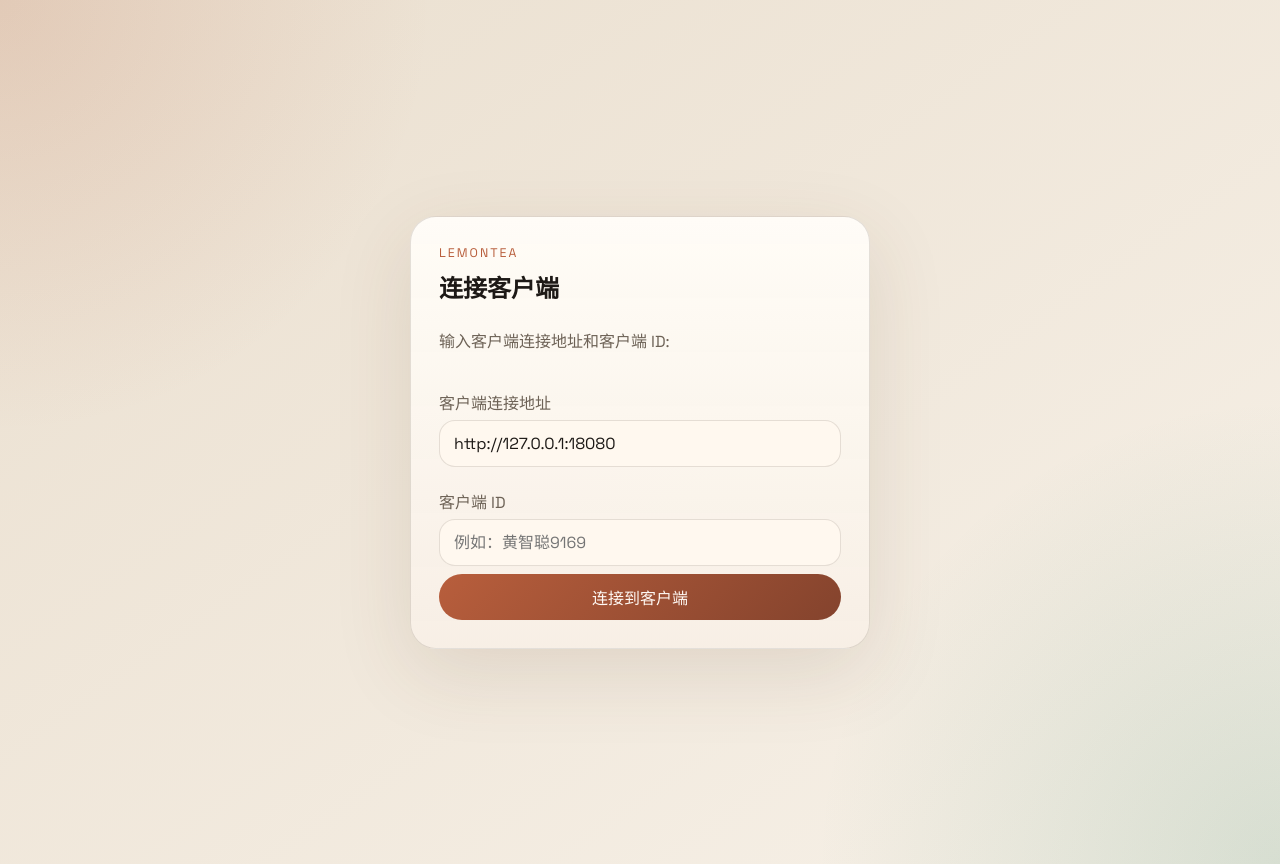
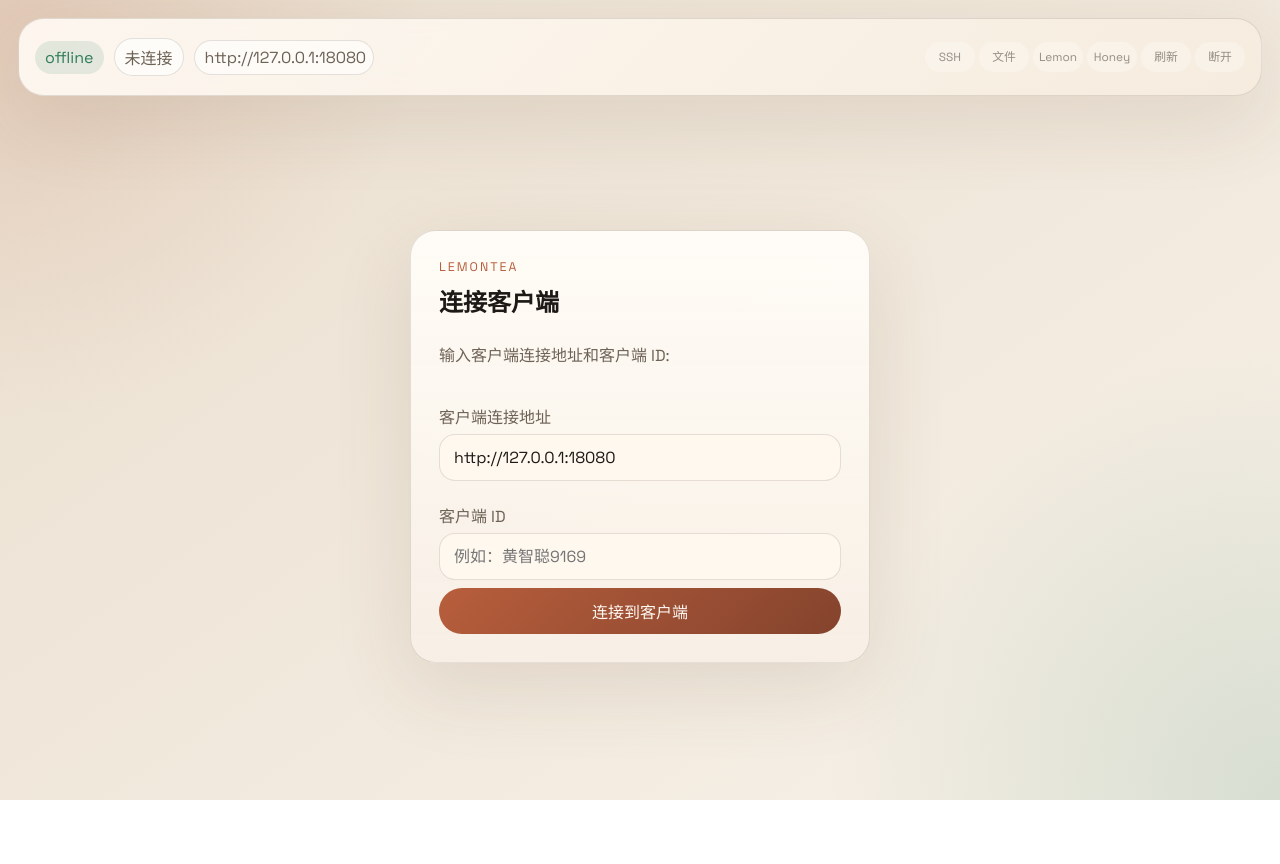
Before and after one commit to RareSpecies233/LemonTea-vue3, a Vue app: page /connect in a window 1280 px wide. After the commit the page ends 800 px from the top, so only its background shows below. Built offline with nearby package versions, Linux system fonts and the light colour scheme.

Commit message:
feat: 增强健康检查功能，添加断开连接提示；优化文件读取和写入逻辑，改进样式以提升用户体验

```diff
--- a/src/App.vue
+++ b/src/App.vue
@@ -1,5 +1,5 @@
 <script setup>
-import { computed, onMounted, ref } from 'vue'
+import { computed, onBeforeUnmount, ref, watch } from 'vue'
 import { RouterLink, RouterView, useRoute } from 'vue-router'
 import { appState, disconnectClient, fetchHealth } from './api.js'
 import router from './router.js'
@@ -7,6 +7,8 @@ import router from './router.js'
 const route = useRoute()
 const loading = ref(false)
 const error = ref('')
+const disconnectedNotice = ref('')
+let healthTimer = null
 
 const navItems = [
   { to: '/shell', label: 'SSH 控制', short: 'SSH' },
@@ -18,58 +20,123 @@ const navItems = [
 const health = computed(() => appState.lastHealth)
 const isConnectPage = computed(() => route.name === 'connect')
 
-async function refreshHealth() {
+function isCurrentClientAlive(payload) {
+  const clients = Array.isArray(payload?.clients) ? payload.clients : []
+  return clients.some((client) => client.client_id === appState.clientId && client.connected !== false)
+}
+
+function handleUnexpectedDisconnect() {
+  if (disconnectedNotice.value) {
+    return
+  }
+  disconnectedNotice.value = '连接已断开'
+  disconnectClient()
+  router.push({ name: 'connect' })
+}
+
+async function refreshHealth(options = {}) {
   if (!appState.connected) {
     return
   }
   loading.value = true
-  error.value = ''
+  if (!options.silent) {
+    error.value = ''
+  }
   try {
-    await fetchHealth()
+    const payload = await fetchHealth()
+    if (!isCurrentClientAlive(payload)) {
+      throw new Error('request timeout for client: ' + appState.clientId)
+    }
   } catch (err) {
-    error.value = err.message
+    handleUnexpectedDisconnect()
+    if (!options.silent) {
+      error.value = err.message
+    }
   } finally {
     loading.value = false
   }
 }
 
 function leaveSession() {
+  disconnectedNotice.value = ''
   disconnectClient()
   router.push({ name: 'connect' })
 }
 
-onMounted(() => {
-  if (appState.connected) {
-    refreshHealth()
+function dismissDisconnectedNotice() {
+  disconnectedNotice.value = ''
+}
+
+function stopHealthTimer() {
+  if (healthTimer) {
+    clearInterval(healthTimer)
+    healthTimer = null
   }
-})
+}
+
+function startHealthTimer() {
+  stopHealthTimer()
+  healthTimer = setInterval(() => {
+    refreshHealth({ silent: true })
+  }, 5000)
+}
+
+watch(
+  () => appState.connected,
+  (connected) => {
+    if (connected) {
+      startHealthTimer()
+      refreshHealth({ silent: true })
+    } else {
+      stopHealthTimer()
+    }
+  },
+  { immediate: true }
+)
+
+onBeforeUnmount(stopHealthTimer)
 </script>
 
 <template>
-  <div v-if="isConnectPage" class="connect-shell">
-    <RouterView />
-  </div>
-
-  <div v-else class="workspace-shell">
+  <div class="workspace-shell">
     <header class="workspace-header panel-card">
       <div class="workspace-status">
-        <span class="status-pill">{{ health?.transport_mode || appState.transportMode || 'unknown' }}</span>
-        <span class="header-chip">{{ appState.clientId }}</span>
-        <span class="header-chip">{{ appState.baseUrl }}</span>
+        <span class="status-pill">{{ appState.connected ? (health?.transport_mode || appState.transportMode || 'unknown') : 'offline' }}</span>
+        <span class="header-chip" :title="appState.clientId || '未连接'">{{ appState.clientId || '未连接' }}</span>
+        <span class="header-chip" :title="appState.baseUrl">{{ appState.baseUrl }}</span>
       </div>
       <nav class="workspace-nav">
-        <RouterLink v-for="item in navItems" :key="item.to" :to="item.to" :title="item.label" class="workspace-nav-link workspace-nav-action" :class="{ active: route.path === item.to }">
+        <RouterLink
+          v-for="item in navItems"
+          :key="item.to"
+          :to="item.to"
+          :title="item.label"
+          class="workspace-nav-link workspace-nav-action"
+          :class="{ active: route.path === item.to, disabled: !appState.connected }"
+          @click.prevent="!appState.connected"
+        >
           {{ item.short }}
         </RouterLink>
-        <button class="workspace-nav-action" :disabled="loading" @click="refreshHealth">{{ loading ? '刷新中...' : '刷新' }}</button>
-        <button class="workspace-nav-action" @click="leaveSession">断开</button>
+        <button class="workspace-nav-action" :disabled="loading || !appState.connected" @click="refreshHealth">{{ loading ? '刷新中...' : '刷新' }}</button>
+        <button class="workspace-nav-action" :disabled="!appState.connected" @click="leaveSession">断开</button>
       </nav>
     </header>
 
     <p v-if="error" class="workspace-error">{{ error }}</p>
 
-    <main class="workspace-main">
+    <main class="workspace-main" :class="{ 'workspace-main-connect': isConnectPage }">
       <RouterView :health="health" @refresh-health="refreshHealth" />
     </main>
+
+    <div v-if="disconnectedNotice" class="connection-dialog-mask">
+      <div class="connection-dialog-card panel-card">
+        <p class="eyebrow">连接状态</p>
+        <h3>连接已断开</h3>
+        <p class="muted">请先确认 HoneyTea 与 LemonTea 在线，再重新连接。</p>
+        <div class="stack-actions">
+          <button class="primary-button" @click="dismissDisconnectedNotice">我知道了</button>
+        </div>
+      </div>
+    </div>
   </div>
 </template>
--- a/src/api.js
+++ b/src/api.js
@@ -125,6 +125,49 @@ export function readFile(path) {
   return request(`${clientApiPath('file')}?path=${encodeURIComponent(path)}`)
 }
 
+export function readFileChunk(path, offset = 0, length = 4096) {
+  const query = new URLSearchParams({
+    path,
+    offset: String(offset),
+    length: String(length)
+  })
+  return request(`${clientApiPath('file/chunk')}?${query.toString()}`)
+}
+
+export async function readFileBytesChunked(path, expectedSize, options = {}) {
+  const chunkSize = options.chunkSize || 4096
+  const chunks = []
+  let total = 0
+  let offset = 0
+  const shouldTrackSize = Number.isFinite(expectedSize) && expectedSize >= 0
+
+  while (!shouldTrackSize || offset < expectedSize) {
+    const payload = await readFileChunk(path, offset, chunkSize)
+    const data = payload?.data || {}
+    const bytes = decodeBase64ToBytes(data.content_base64 || '')
+
+    if (!bytes.length) {
+      break
+    }
+
+    chunks.push(bytes)
+    total += bytes.length
+    offset += bytes.length
+
+    if (data.eof) {
+      break
+    }
+  }
+
+  const merged = new Uint8Array(total)
+  let cursor = 0
+  chunks.forEach((chunk) => {
+    merged.set(chunk, cursor)
+    cursor += chunk.length
+  })
+  return merged
+}
+
 export function writeFile(path, contentBase64) {
   return writeFilePart(path, contentBase64, false)
 }
@@ -137,7 +180,7 @@ export function writeFilePart(path, contentBase64, append = false) {
 }
 
 export async function writeFileBytesChunked(path, bytes, options = {}) {
-  const chunkSize = options.chunkSize || 8192
+  const chunkSize = options.chunkSize || 2048
   let offset = 0
   let append = false
 
@@ -207,10 +250,10 @@ export function installHoneyPlugin(manifest, files, replace = false) {
   })
 }
 
-export function updateHoneyFirmware(filename, contentBase64) {
+export function updateHoneyFirmware(filename, contentBase64 = '', stagedPath = '') {
   return request(clientApiPath('firmware'), {
     method: 'POST',
-    body: JSON.stringify({ filename, content_base64: contentBase64 })
+    body: JSON.stringify({ filename, content_base64: contentBase64, staged_path: stagedPath })
   })
 }
 
--- a/src/pages/FilesPage.vue
+++ b/src/pages/FilesPage.vue
@@ -1,7 +1,7 @@
 <script setup>
 import { computed, onBeforeUnmount, onMounted, ref, watch } from 'vue'
 import { useRouter } from 'vue-router'
-import { createDirectory, decodeBase64ToBytes, deletePath, listFiles, readFile, renamePath, writeFileBytesChunked } from '../api.js'
+import { createDirectory, deletePath, listFiles, readFileBytesChunked, renamePath, writeFileBytesChunked } from '../api.js'
 
 const loading = ref(false)
 const actionLoading = ref(false)
@@ -181,8 +181,7 @@ async function downloadEntry(entry = selectedItem.value) {
   actionLoading.value = true
   error.value = ''
   try {
-    const payload = await readFile(entry.path)
-    const bytes = decodeBase64ToBytes(payload?.data?.content_base64 || '')
+    const bytes = await readFileBytesChunked(entry.path, entry.size)
     const blob = new Blob([bytes])
     const url = URL.createObjectURL(blob)
     const link = document.createElement('a')
--- a/src/styles.css
+++ b/src/styles.css
@@ -1183,7 +1183,7 @@ a {
 }
 
 .connect-minimal-shell {
-  min-height: 100vh;
+  min-height: calc(100vh - 132px);
   display: grid;
   place-items: center;
   padding: 24px;
@@ -1207,6 +1207,7 @@ a {
   min-height: 100vh;
   padding: 18px;
   display: grid;
+  grid-template-rows: auto 1fr;
   gap: 14px;
 }
 
@@ -1214,8 +1215,15 @@ a {
   display: grid;
   grid-template-columns: minmax(0, 1fr) 320px;
   align-items: center;
+  min-height: 78px;
+  height: 78px;
   gap: 14px;
   padding: 14px 16px;
+  position: sticky;
+  top: 0;
+  z-index: 24;
+  background: linear-gradient(135deg, rgba(255, 250, 244, 0.9), rgba(246, 236, 222, 0.9));
+  backdrop-filter: blur(8px);
 }
 
 .workspace-status,
@@ -1233,6 +1241,18 @@ a {
   flex: 0 0 320px;
   flex-wrap: nowrap;
   gap: 4px;
+}
+
+.workspace-status {
+  flex-wrap: nowrap;
+  overflow: hidden;
+}
+
+.workspace-status .header-chip {
+  max-width: 180px;
+  overflow: hidden;
+  text-overflow: ellipsis;
+  white-space: nowrap;
 }
 
 .workspace-nav-link {
@@ -1273,6 +1293,12 @@ a {
   white-space: nowrap;
 }
 
+.workspace-nav-link.disabled,
+.workspace-nav-action:disabled {
+  opacity: 0.45;
+  pointer-events: none;
+}
+
 .workspace-nav-link.active {
   background: rgba(244, 217, 199, 0.55);
   border-color: rgba(184, 94, 60, 0.28);
@@ -1280,6 +1306,11 @@ a {
 
 .workspace-main {
   min-width: 0;
+}
+
+.workspace-main-connect {
+  display: grid;
+  align-content: center;
 }
 
 .workspace-error {
@@ -1291,6 +1322,27 @@ a {
   border: 1px solid rgba(166, 69, 42, 0.14);
 }
 
+.connection-dialog-mask {
+  position: fixed;
+  inset: 0;
+  z-index: 40;
+  display: grid;
+  place-items: center;
+  background: rgba(28, 22, 18, 0.3);
+  backdrop-filter: blur(4px);
+}
+
+.connection-dialog-card {
+  width: min(420px, calc(100vw - 32px));
+  padding: 24px;
+  display: grid;
+  gap: 10px;
+}
+
+.connection-dialog-card h3 {
+  margin: 0;
+}
+
 .dashboard-empty {
   min-height: calc(100vh - 140px);
 }
@@ -1446,6 +1498,10 @@ a {
 
   .workspace-header {
     display: flex;
+    height: auto;
+    min-height: 0;
+    position: static;
+    backdrop-filter: none;
   }
 
   .workspace-nav {
```
Also changed, not shown: src/pages/HoneyPluginsPage.vue (+28 -3 lines).
